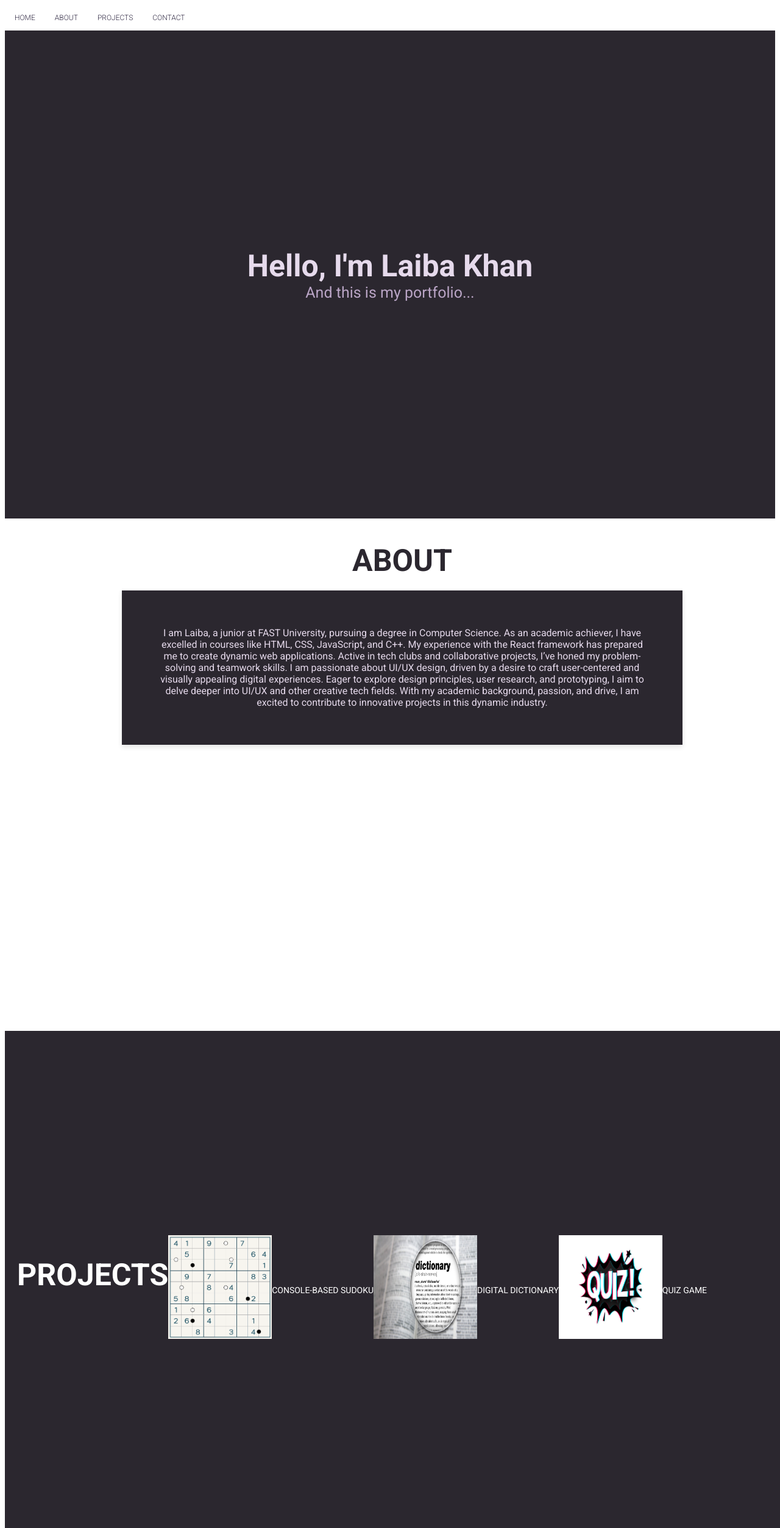
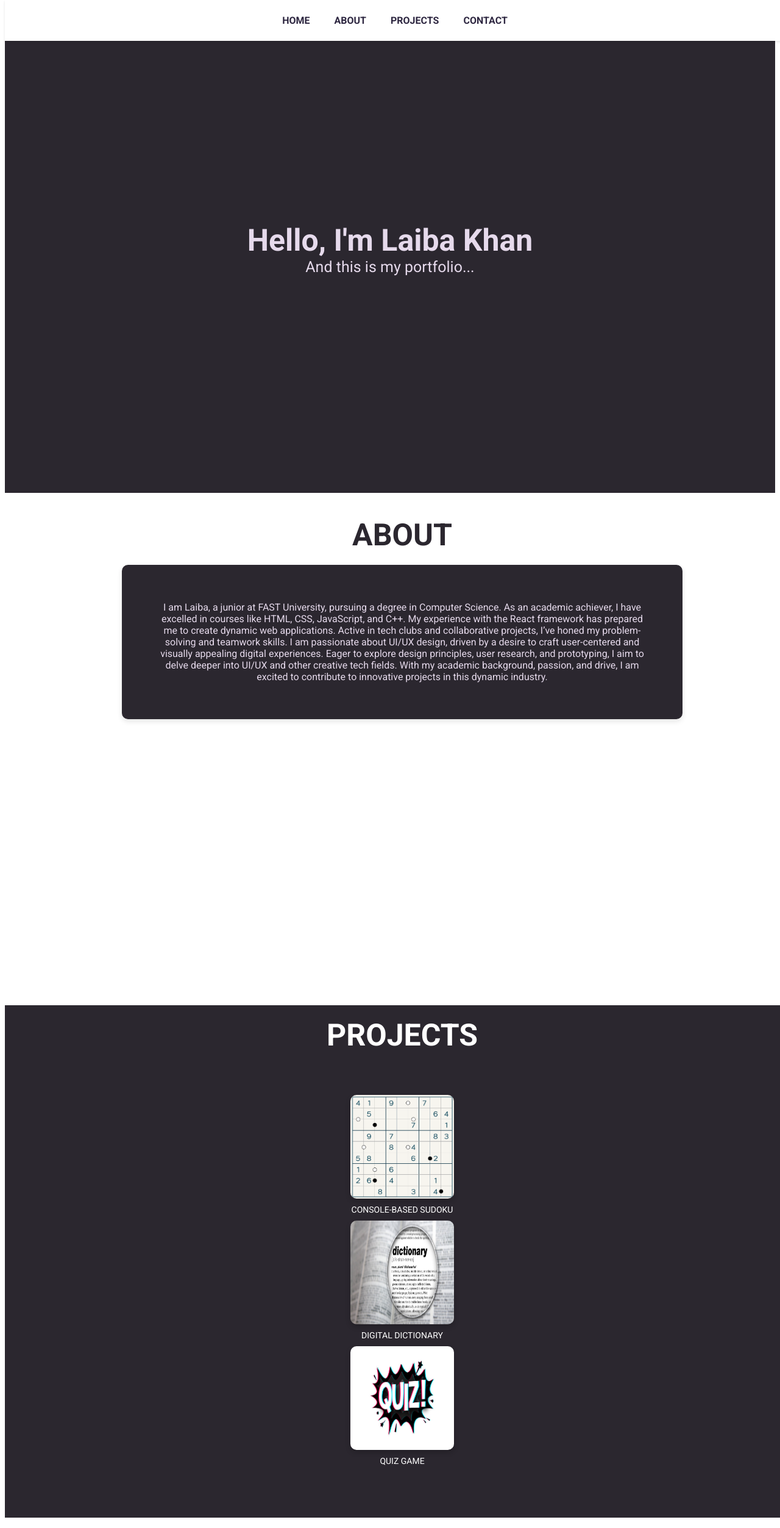
Before and after one commit to laibak24/portfolio, a plain HTML site: page index.html in a window 1280 px wide. Shown: the top 2505 px of the page at 61% size. Drawn offline with Linux system fonts and the light colour scheme.

Commit message:
Update styles.css

```diff
--- a/styles.css
+++ b/styles.css
@@ -1,9 +1,58 @@
+/* Basic resets */
 html {
     padding: 0;
     margin: 0;
     font-family: 'Roboto', sans-serif;
 }
 
+body {
+    scroll-behavior: smooth;
+}
+
+/* Header styling */
+.header {
+    position: fixed;
+    top: 0;
+    width: 100%;
+    z-index: 1000;
+    background-color: white;
+    box-shadow: 0 2px 4px rgba(0, 0, 0, 0.1);
+    transition: background-color 0.3s;
+}
+
+.navbar {
+    display: flex;
+    justify-content: center;
+    align-items: center;
+    padding: 10px 0;
+}
+
+.navbar ul {
+    display: flex;
+    margin: 0;
+    padding: 0;
+}
+
+.navbar li {
+    list-style-type: none;
+}
+
+.navbar a {
+    display: block;
+    color: #2d2640;
+    text-align: center;
+    padding: 14px 20px;
+    text-decoration: none;
+    font-weight: 600;
+    transition: background-color 0.3s, color 0.3s;
+}
+
+.navbar a:hover {
+    background-color: lavenderblush;
+    color: #2b272f;
+}
+
+/* Home section styling */
 .home {
     height: 100vh;
     width: 100%;
@@ -13,29 +62,32 @@ html {
     justify-content: center;
     align-items: center;
     text-align: center;
+    color: hsl(279, 31%, 89%);
+    animation: fadeIn 2s ease-in-out;
 }
 
 .tagline {
-    display: block;
     font-size: 50px;
     font-weight: 700;
-    color: hsl(279, 31%, 89%);
     margin: 0;
+    animation: slideUp 1s ease-out;
 }
 
 .subline {
     font-size: 25px;
     font-weight: 400;
-    color: #BAA5C6;
     margin: 0;
+    animation: slideUp 1.5s ease-out;
 }
 
+/* About section styling */
 .about {
     background-color: white;
     min-height: 100vh;
     width: 100%;
     text-align: center;
     padding: 20px;
+    animation: fadeIn 2s ease-in-out;
 }
 
 .aboutheading {
@@ -44,6 +96,7 @@ html {
     font-weight: 700;
     margin: 0;
     padding-top: 20px;
+    animation: slideIn 1s ease-in-out;
 }
 
 .intro {
@@ -59,36 +112,60 @@ html {
     margin: 20px auto;
     max-width: 800px;
     box-shadow: 0 4px 8px rgba(0, 0, 0, 0.1);
+    border-radius: 10px;
+    transition: transform 0.3s;
 }
 
+.intro:hover {
+    transform: scale(1.03);
+}
+
+/* Project section styling */
 .project {
     background-color: #2b272f;
     min-height: 100vh;
     width: 100%;
     display: flex;
-    flex-direction: row;
-    text-align: center;
+    flex-direction: column;
     align-items: center;
     padding: 20px;
+    animation: fadeIn 2s ease-in-out;
+}
+label{
+    color:white;
+    font-size: 14px;
+    font-weight: 400;
 }
 .projectheading {
-    display: block;
     font-size: 50px;
     font-weight: 700;
     color: white;
     margin: 0 0 40px 0;
+    animation: slideIn 1s ease-in-out;
 }
 
-.pic{
+.pic {
     height: 170px;
     width: 170px;
+    border-radius: 10px;
+    transition: transform 0.3s, box-shadow 0.3s;
+    box-shadow: 0 4px 8px rgba(0, 0, 0, 0.2);
+    margin: 10px;
 }
-.contact{
+
+.pic:hover {
+    transform: scale(1.05);
+    box-shadow: 0 6px 12px rgba(0, 0, 0, 0.3);
+}
+
+/* Contact section styling */
+.contact {
     background-color: white;
     min-height: 100vh;
     width: 100%;
     text-align: center;
     padding: 20px;
+    animation: fadeIn 2s ease-in-out;
 }
 
 .contactheading {
@@ -97,63 +174,54 @@ html {
     font-weight: 700;
     margin: 0;
     padding-top: 20px;
-}
-.icons{
-    padding: 30px;
-    margin:30px;
-}
-label {
-    margin-top: 10px;
-    font-size: 14px;
-    color: white;
+    animation: slideIn 1s ease-in-out;
 }
 
-ul {
-    list-style-type: none;
-    margin: 0;
-    padding: 0;
-    overflow: hidden;
-    background-color: white;
-    font-size: 12px;
-    font-weight: 300;
-}
-
-li {
-    float: left;
-}
-
-li a {
-    display: block;
-    color: #2d2640;
-    text-align: center;
-    padding: 14px 16px;
-    text-decoration: none;
-}
-
-li a:hover {
-    background-color: lavenderblush;
+.icons {
+    padding: 30px;
+    margin: 30px;
 }
 
 .fa {
     padding: 20px;
     font-size: 30px;
-    width: 30px;
+    width: 50px;
     text-align: center;
     text-decoration: none;
     border-radius: 50%;
+    transition: background-color 0.3s, transform 0.3s;
 }
 
-.fa-facebook {
-    background: #3B5998;
+.fa-facebook:hover {
+    background: #3b5998;
     color: white;
+    transform: scale(1.1);
 }
 
-.fa-linkedin {
+.fa-linkedin:hover {
     background: #0a66c2;
     color: white;
+    transform: scale(1.1);
 }
 
-.fa-github {
+.fa-github:hover {
     background: #2b3137;
     color: white;
+    transform: scale(1.1);
 }
+
+/* Keyframes for animations */
+@keyframes fadeIn {
+    from { opacity: 0; }
+    to { opacity: 1; }
+}
+
+@keyframes slideIn {
+    from { transform: translateX(-50px); opacity: 0; }
+    to { transform: translateX(0); opacity: 1; }
+}
+
+@keyframes slideUp {
+    from { transform: translateY(20px); opacity: 0; }
+    to { transform: translateY(0); opacity: 1; }
+}
```
